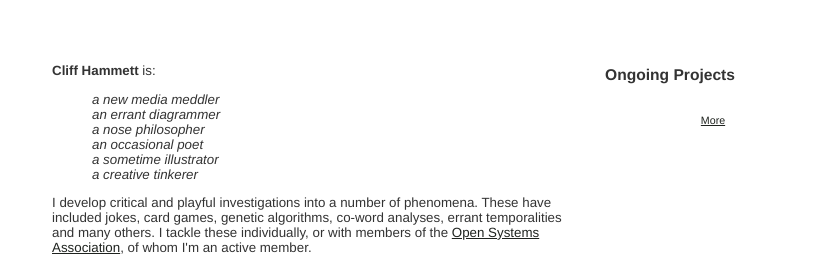
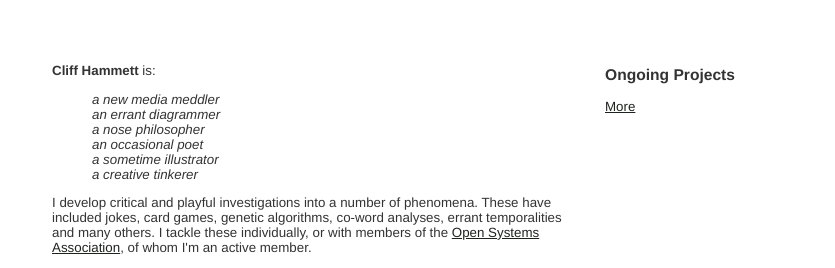
Before and after one commit to dentalplan/dentalplan.github.io, a Jekyll site: the page built from index.html, in a window 1280 px wide. Shown: the part 143-411 px from the top of the page, without its empty margins (245-1080 px from the left). Built offline with Jekyll 4.4.1, drawn with Linux system fonts in a browser that asks for light colours; Markdown is read by kramdown in place of the engine named in the settings.

Commit message:
fixing -more- on homepage

```diff
--- a/index.html
+++ b/index.html
@@ -51,9 +51,9 @@ title: Home
             </a>
          </other-project>
 	{% endfor %}
-	<footer>
+	<subfooter>
 		<a href="/projects">More</a>
-	</footer>
+	</subfooter>
      </td>
     </tr>
 </table>
```
